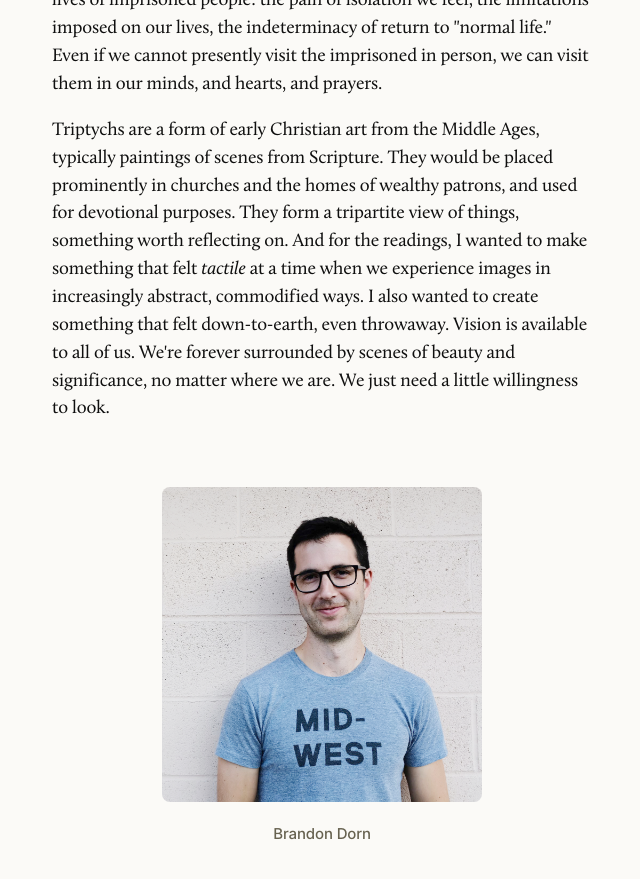
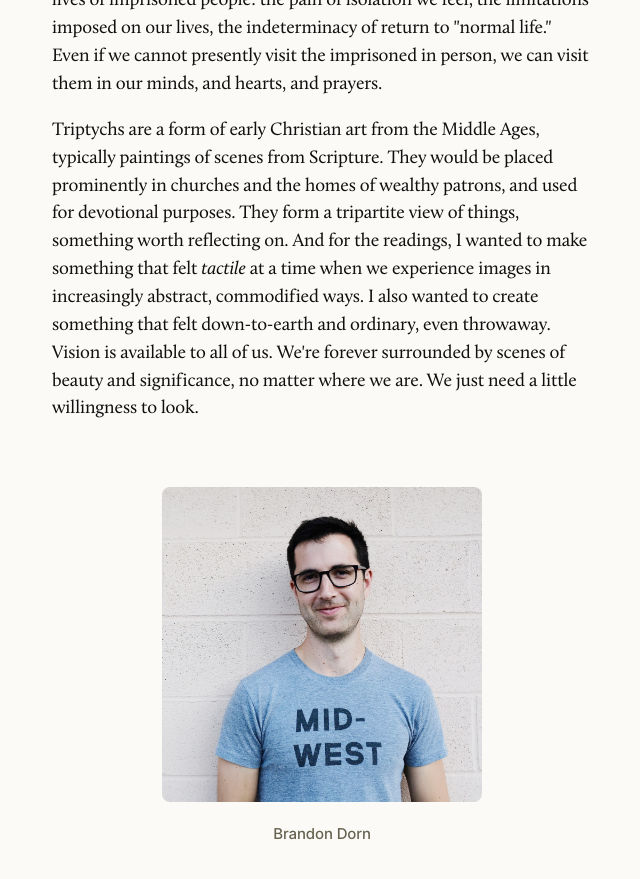
Before and after one commit to brandorn/gc-advent, a Jekyll site: the page built from about.md, in a window 1280 px wide and 900 px high, scrolled down 3190 px. Shown: the top 879 px of the window, without its empty margins (318-958 px from the left). Built offline with Jekyll 4.4.1, drawn with Linux system fonts in a browser that asks for light colours.

Commit message:
Text fix

```diff
--- a/about.md
+++ b/about.md
@@ -60,7 +60,7 @@ I will uphold you with my righteous right hand.</p>
 
 <p>One triptych stands out from the others, the images of the Durham County Detention Facility in downtown Durham. Walking past the austere buildings on a sunny afternoon, I found myself reflecting on parallels between our collective experience of the pandemic and the lives of imprisoned people: the pain of isolation we feel, the limitations imposed on our lives, the indeterminacy of return to "normal life." Even if we cannot presently visit the imprisoned in person, we can visit them in our minds, and hearts, and prayers.</p>
 
-<p>Triptychs are a form of early Christian art from the Middle Ages, typically paintings of scenes from Scripture. They would be placed prominently in churches and the homes of wealthy patrons, and used for devotional purposes. They form a tripartite view of things, something worth reflecting on. And for the readings, I wanted to make something that felt <i>tactile</i> at a time when we experience images in increasingly abstract, commodified ways. I also wanted to create something that felt down-to-earth, even throwaway. Vision is available to all of us. We're forever surrounded by scenes of beauty and significance, no matter where we are. We just need a little willingness to look.</p>
+<p>Triptychs are a form of early Christian art from the Middle Ages, typically paintings of scenes from Scripture. They would be placed prominently in churches and the homes of wealthy patrons, and used for devotional purposes. They form a tripartite view of things, something worth reflecting on. And for the readings, I wanted to make something that felt <i>tactile</i> at a time when we experience images in increasingly abstract, commodified ways. I also wanted to create something that felt down-to-earth and ordinary, even throwaway. Vision is available to all of us. We're forever surrounded by scenes of beauty and significance, no matter where we are. We just need a little willingness to look.</p>
 
 
 <figure class="about-photo">
```
